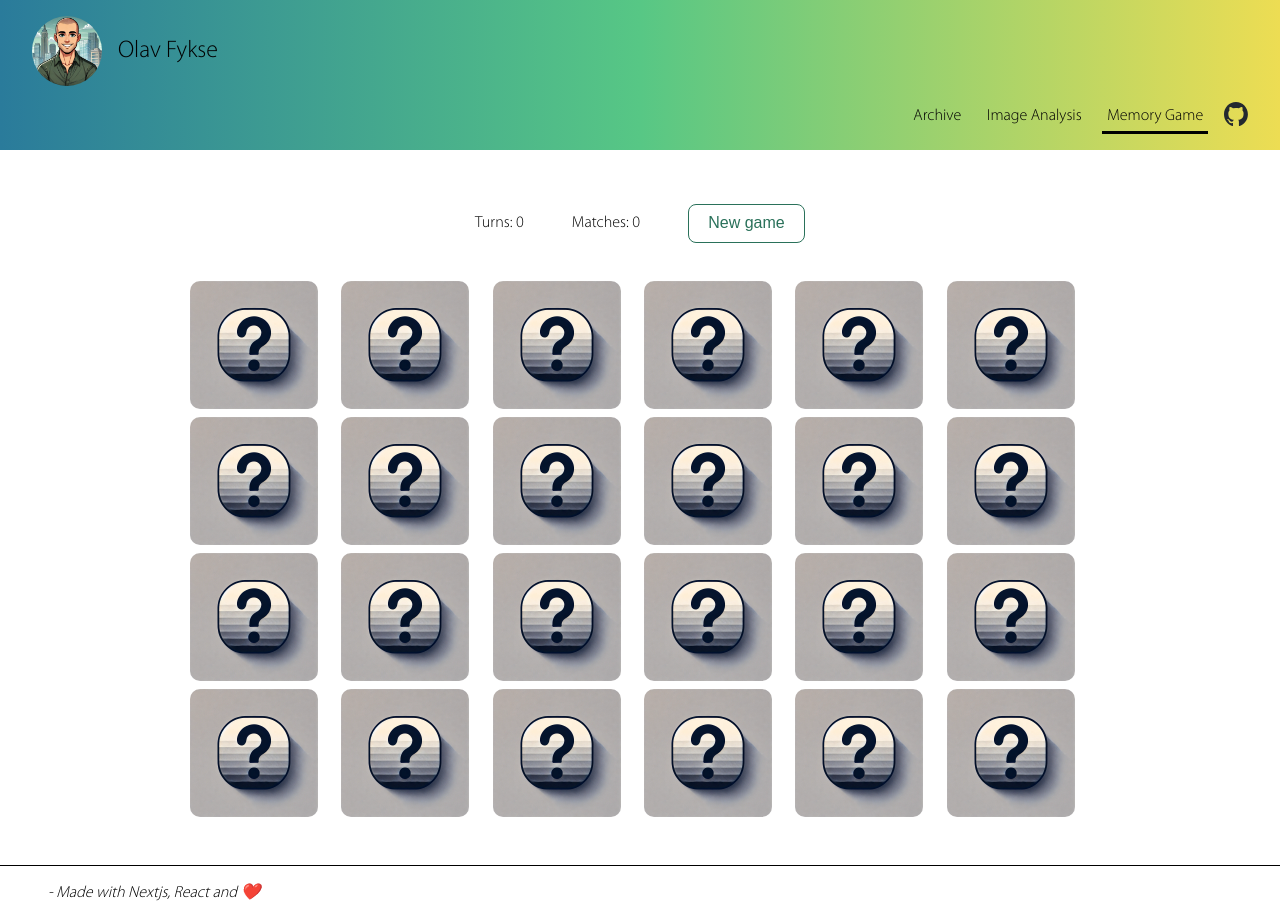
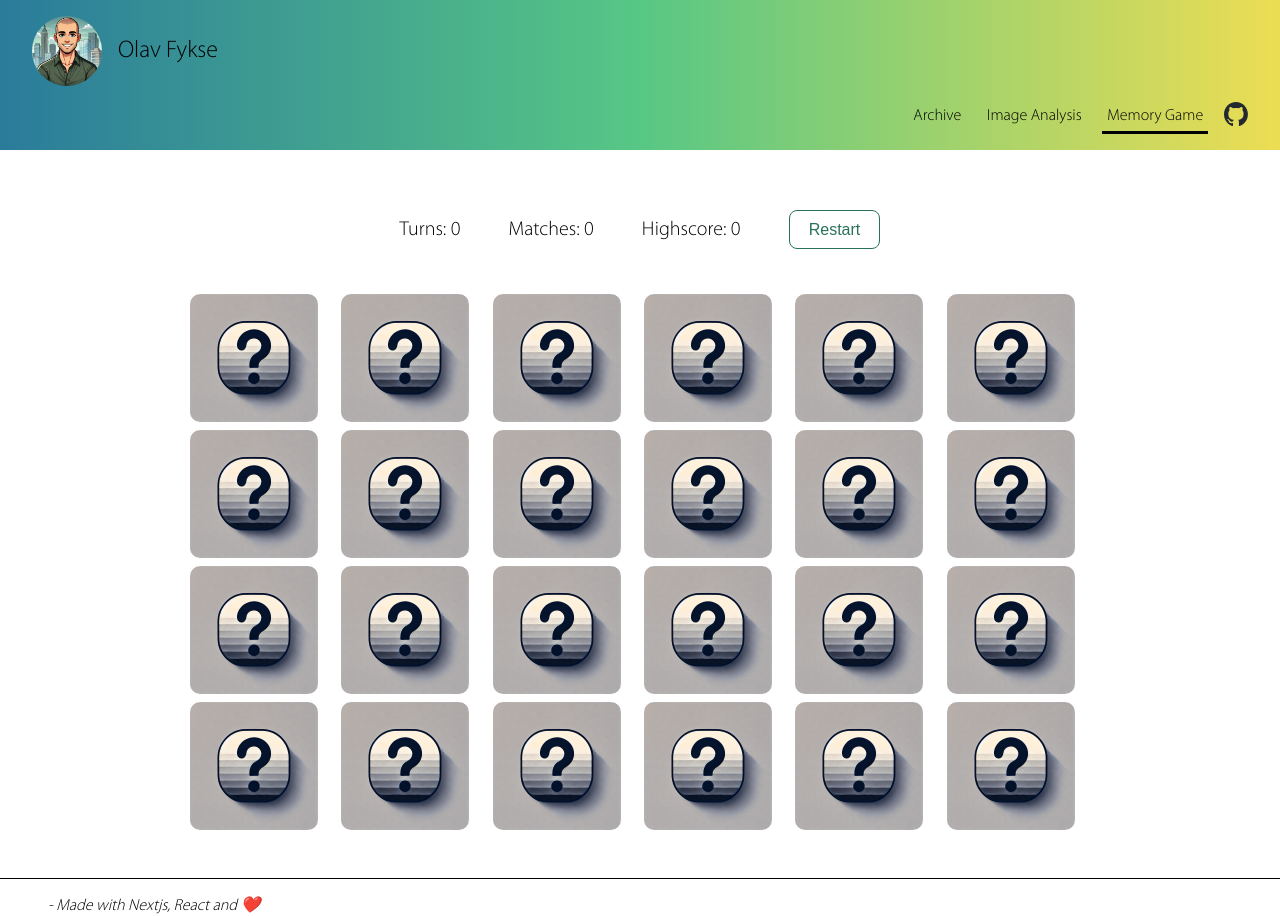
Before and after one commit to bouvet-ofykse/Blog-nextjs, a Next.js app: page /memory-game in a window 1280 px wide. Built offline with nearby package versions, Linux system fonts and the light colour scheme.

Commit message:
Adds support for cookie-based highscore

```diff
--- a/src/components/memory-game/game-board.module.css
+++ b/src/components/memory-game/game-board.module.css
@@ -53,3 +53,7 @@
   color: #64C0A2FF;
   border: 1px solid #64C0A2FF;
 }
+
+.stats {
+  font-size: 1.25rem;
+}
--- a/src/components/memory-game/game-board.tsx
+++ b/src/components/memory-game/game-board.tsx
@@ -7,6 +7,7 @@ import {useEffect, useState} from "react";
 import styles from './game-board.module.css';
 import WinModal from "@/components/memory-game/win-modal";
 
+
 export default function GameBoard() {
 
     const unshuffeledCards: Card[] = CARDS;
@@ -15,6 +16,7 @@ export default function GameBoard() {
     const [turns, setTurns] = useState<number>(0);
     const [matches, setMatches] = useState<number>(0);
     const [gameWon, setGameWon] = useState<boolean>(false);
+    const [highscore, setHighScore] = useState<number>(0);
     const [choiceOne, setChoiceOne] = useState<Card | undefined>(undefined);
     const [choiceTwo, setChoiceTwo] = useState<Card | undefined>(undefined);
     const [disabled, setDisabled] = useState(false);
@@ -28,6 +30,13 @@ export default function GameBoard() {
         shuffleCards();
         setTurns(0);
         setMatches(0);
+
+        const savedScore = getCookie('HighScore');
+        console.log('saved score', savedScore);
+        if (savedScore) {
+
+            setHighScore(parseInt(savedScore, 10));
+        }
     }, []);
 
     const handleChoice = (card: Card) => {
@@ -60,10 +69,12 @@ export default function GameBoard() {
         if (cards.filter(card => card.matched).length === cards.length && cards.length !== 0) { // Win condition
             // Handle winning the game
             setGameWon(true);
-            console.log('game won');
-            console.log('matched:', cards.filter(card => card.matched).length);
-            console.log('all:', cards.length);
-            // handleNewGameClick();
+
+            if (highscore === 0 || turns < highscore) {
+                setHighScore(turns);
+                setCookie('HighScore', turns.toString());
+            }
+
         }
     }, [choiceOne, choiceTwo])
 
@@ -87,9 +98,10 @@ export default function GameBoard() {
     return (
         <div>
             <section className={styles.scoreboard}>
-                <p>Turns: {turns}</p>
-                <p>Matches: {matches}</p>
-                <button className={styles.button} onClick={handleNewGameClick}>New game</button>
+                <p className={styles.stats}>Turns: {turns}</p>
+                <p className={styles.stats}>Matches: {matches}</p>
+                <p className={styles.stats}>Highscore: {highscore}</p>
+                <button className={styles.button} onClick={handleNewGameClick}>Restart</button>
             </section>
             <div className={styles['game-board']}>
                 {cards.map((card) => (
@@ -105,3 +117,17 @@ export default function GameBoard() {
         </div>
     );
 }
+
+function getCookie(name: string): string | null {
+    const cookies = document.cookie.split('; ').reduce((acc: Record<string, string>, current) => {
+        const [key, value] = current.split('=');
+        acc[key] = value;
+        return acc;
+    }, {});
+
+    return cookies[name] ? decodeURIComponent(cookies[name]) : null;
+}
+function setCookie(name: string, value: string, days = 365) {
+    const expires = new Date(Date.now() + days * 864e5).toUTCString();
+    document.cookie = `${name}=${encodeURIComponent(value)}; expires=${expires}; path=/`;
+}
--- a/src/components/nav-bar/nav-bar.tsx
+++ b/src/components/nav-bar/nav-bar.tsx
@@ -11,7 +11,7 @@ export default function NavBar() {
         <header className={styles.header}>
 
             <Link href='/' className={styles.hero}>
-                <Image src={profileImage} alt='Profile picture' height={70} width={70}  className={styles['hero-img']}/>
+                <Image priority src={profileImage} alt='Profile picture' height={70} width={70}  className={styles['hero-img']}/>
                 <span>Olav Fykse</span>
             </Link>
             <nav className={styles['nav-bar']}>
@@ -21,7 +21,7 @@ export default function NavBar() {
                     <NavbarItem name='Memory Game' path='/memory-game' />
                     <li>
                         <Link href='https://github.com/bouvet-ofykse' target='_blank'>
-                            <Image src={githubIcon.src} width={24} height={24} priority={true} alt='GitHub icon'
+                            <Image priority src={githubIcon.src} width={24} height={24} alt='GitHub icon'
                                    className='hover:fill-amber-200'/>
                         </Link>
                     </li>
```
